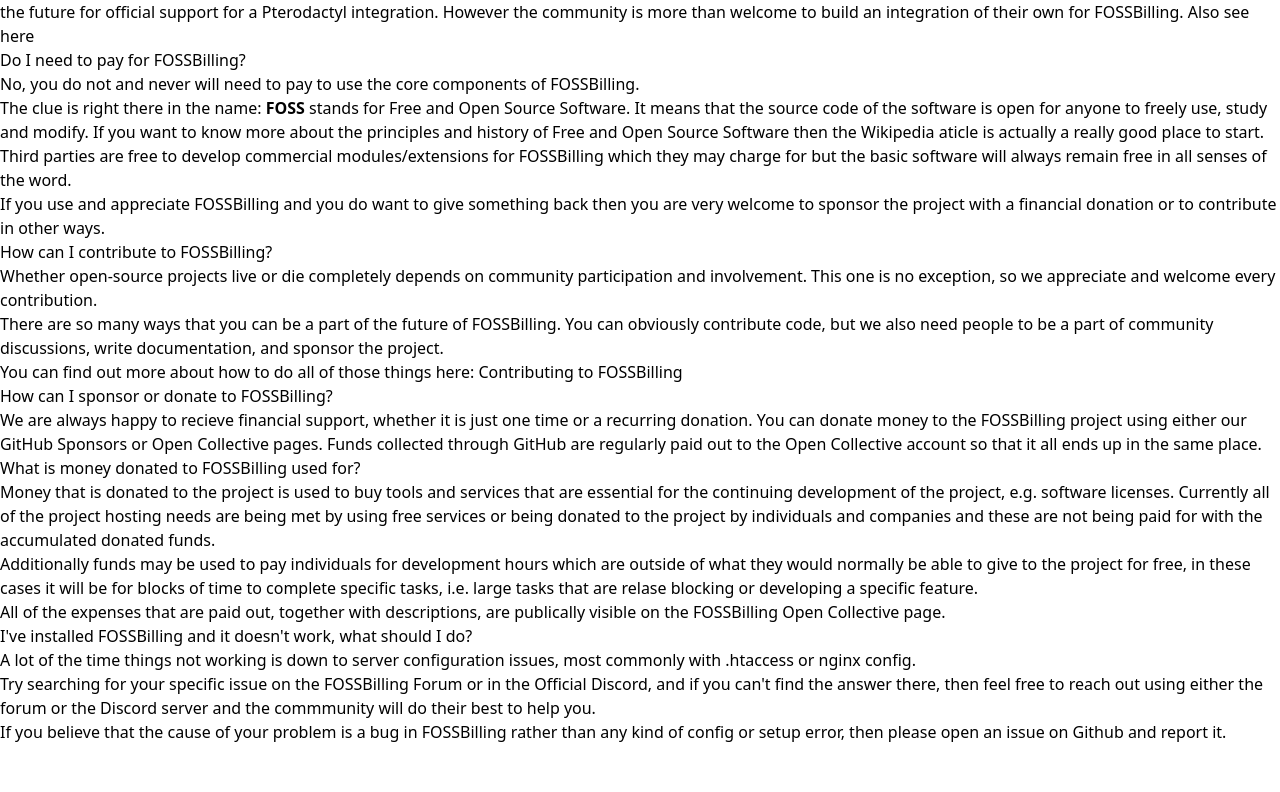
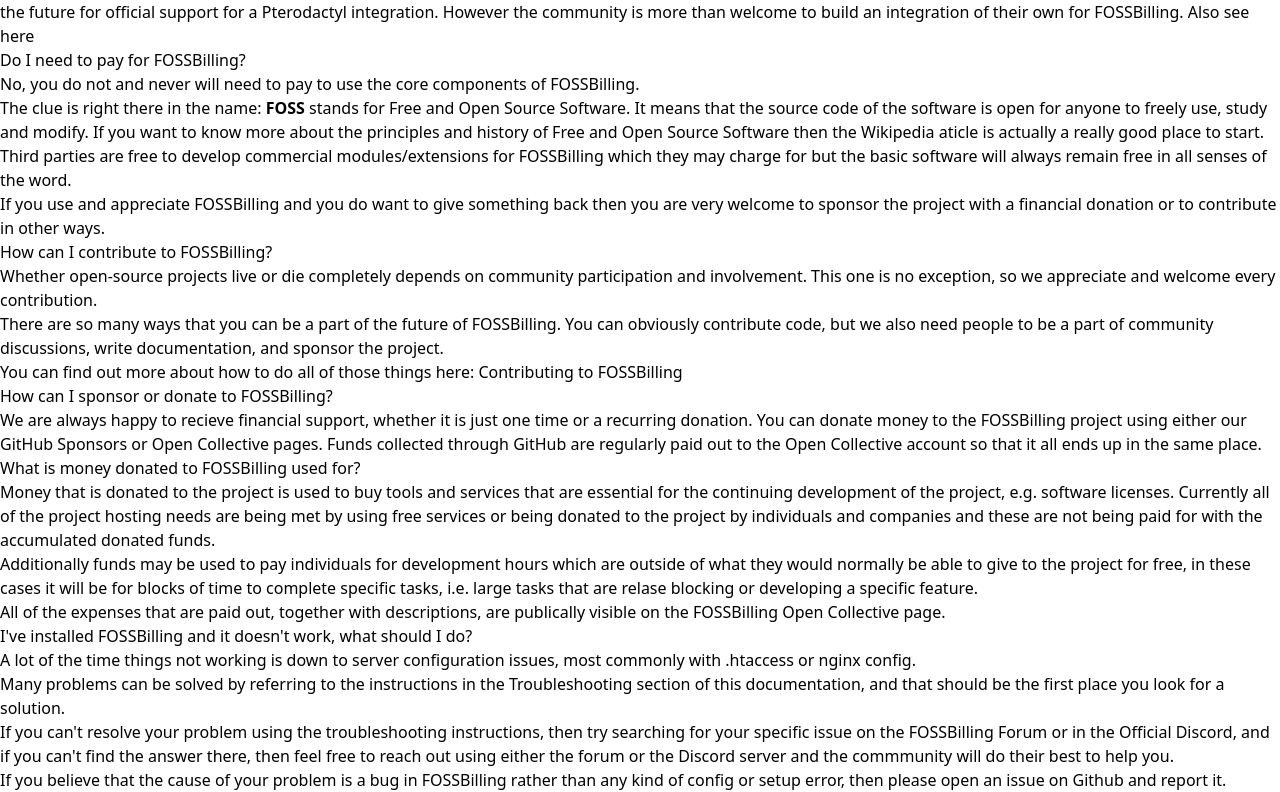
Before and after one commit to FOSSBilling/fossbilling.org, a Next.js app: page /docs/faq in a window 1280 px wide. Shown: the part 2472-3264 px from the top of the page. Before the commit the page ends 3216 px from the top, so only its background shows below. Built offline with nearby package versions, Linux system fonts and the light colour scheme.

Commit message:
Update faq.mdx

```diff
--- a/pages/docs/faq.mdx
+++ b/pages/docs/faq.mdx
@@ -103,6 +103,8 @@
 
 A lot of the time things not working is down to server configuration issues, most commonly with .htaccess or nginx config.
 
-Try searching for your specific issue on the [FOSSBilling Forum](https://forum.fossbilling.org/) or in the [Official Discord](https://fossbilling.org/discord), and if you can't find the answer there, then feel free to reach out using either the forum or the Discord server and the commmunity will do their best to help you.
+Many problems can be solved by referring to the instructions in the [Troubleshooting section](https://fossbilling.org/docs/troubleshooting) of this documentation, and that should be the first place you look for a solution.
+
+If you can't resolve your problem using the troubleshooting instructions, then try searching for your specific issue on the [FOSSBilling Forum](https://forum.fossbilling.org/) or in the [Official Discord](https://fossbilling.org/discord), and if you can't find the answer there, then feel free to reach out using either the forum or the Discord server and the commmunity will do their best to help you.
 
 If you believe that the cause of your problem is a bug in FOSSBilling rather than any kind of config or setup error, then please [open an issue on Github](https://github.com/FOSSBilling/FOSSBilling/issues) and report it.
```
